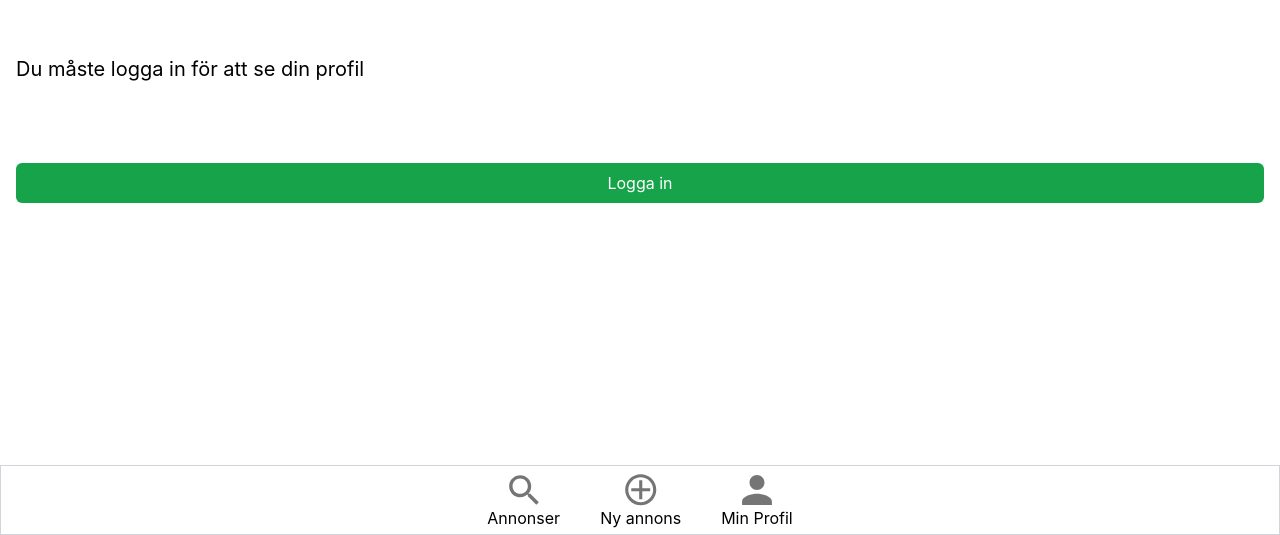
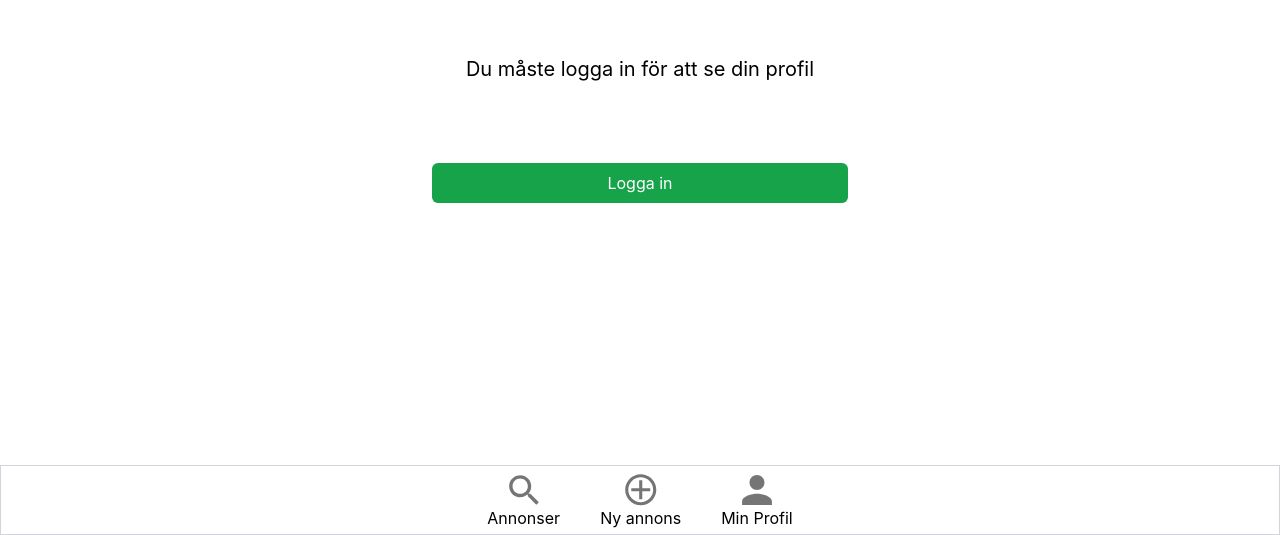
Before and after one commit to FredrikFalto/Smart-Waste, a React (Create React App) app in the folder frontend/: page /profile in a window 1280 px wide. Shown: the part 265-800 px from the top of the page. Built offline with nearby package versions, Linux system fonts and the light colour scheme.

Commit message:
minor changes

```diff
--- a/frontend/public/index.html
+++ b/frontend/public/index.html
@@ -8,7 +8,8 @@
             name="description"
             content="Web site created using create-react-app"
         />
-        <title>React App</title>
+        <link rel="icon" href="%PUBLIC_URL%/Logo.svg" />
+        <title>Smart Waste</title>
     </head>
     <body>
         <noscript>You need to enable JavaScript to run this app.</noscript>
--- a/frontend/src/components/searchbar/searchbar.jsx
+++ b/frontend/src/components/searchbar/searchbar.jsx
@@ -51,7 +51,7 @@ const Searchbar = () => {
                 <input
                     className='border-2 border-gray-300 bg-white block h-10 pl-10 pr-3 w-full rounded-lg text-md focus:outline-stone-600'
                     type='text'
-                    name='search'
+                    name='sök'
                     placeholder='Sök...'
                     onChange={(event) => {
                         setSearchTerm(event.target.value)
--- a/frontend/src/pages/profile/myProfile.jsx
+++ b/frontend/src/pages/profile/myProfile.jsx
@@ -53,12 +53,12 @@ const MyProfile = () => {
                 )}
 
                 {!user && (
-                    <div className='mt-80'>
-                        <h1 className='text-xl w-full'>
+                    <div className='grid grid-cols-1 w-full mt-80 place-items-center'>
+                        <h1 className='text-xl w-full text-center'>
                             Du måste logga in för att se din profil
                         </h1>
                         <button
-                            className='bg-green-600 rounded-md text-white w-full mt-20 h-10'
+                            className='bg-green-600 rounded-md text-white w-full mt-20 h-10 md:w-4/5 lg:w-3/5 xl:w-2/6'
                             onClick={clickLogIn}
                         >
                             Logga in
```
Also changed, not shown: frontend/public/Logo.svg (added).
